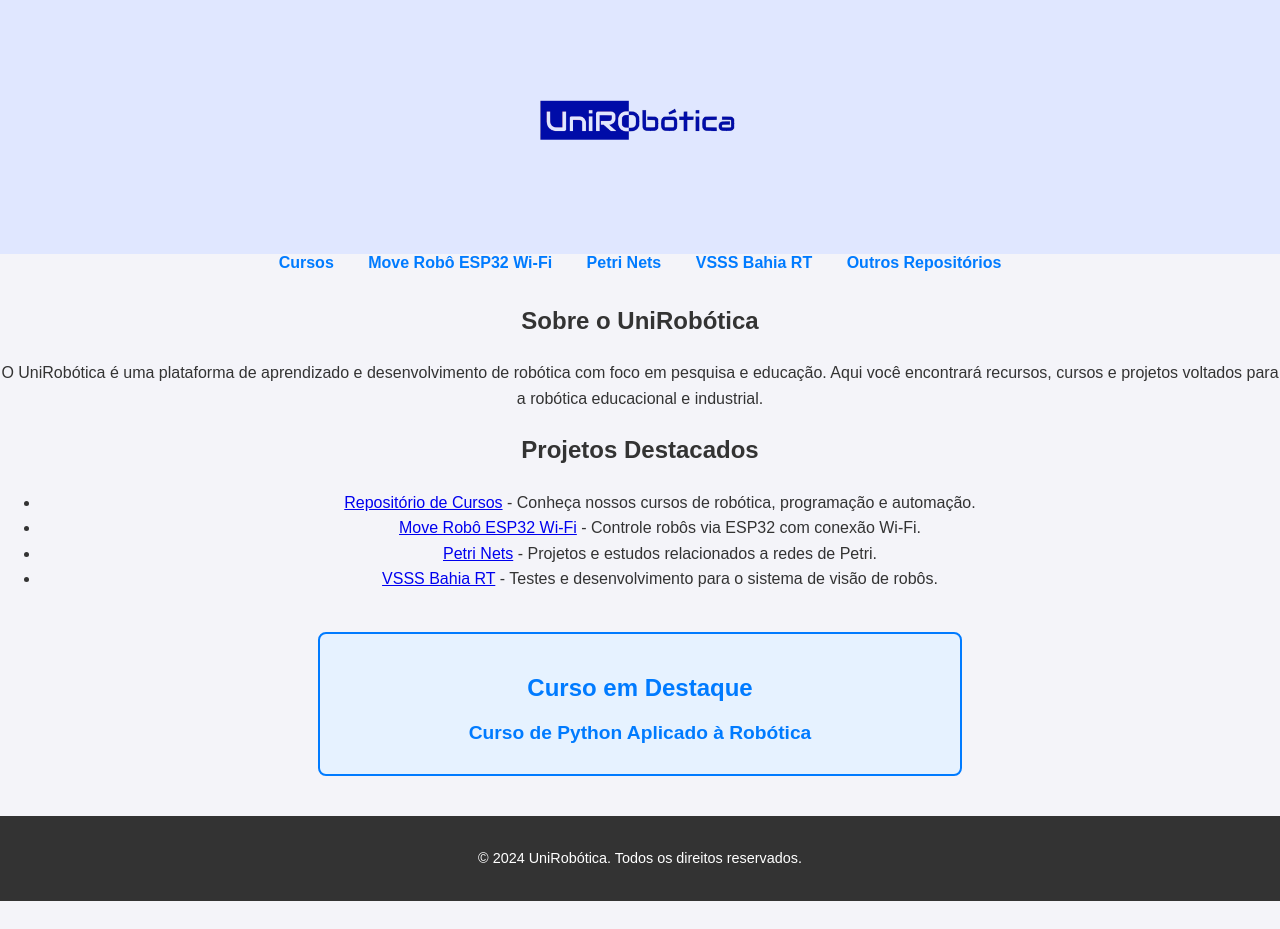
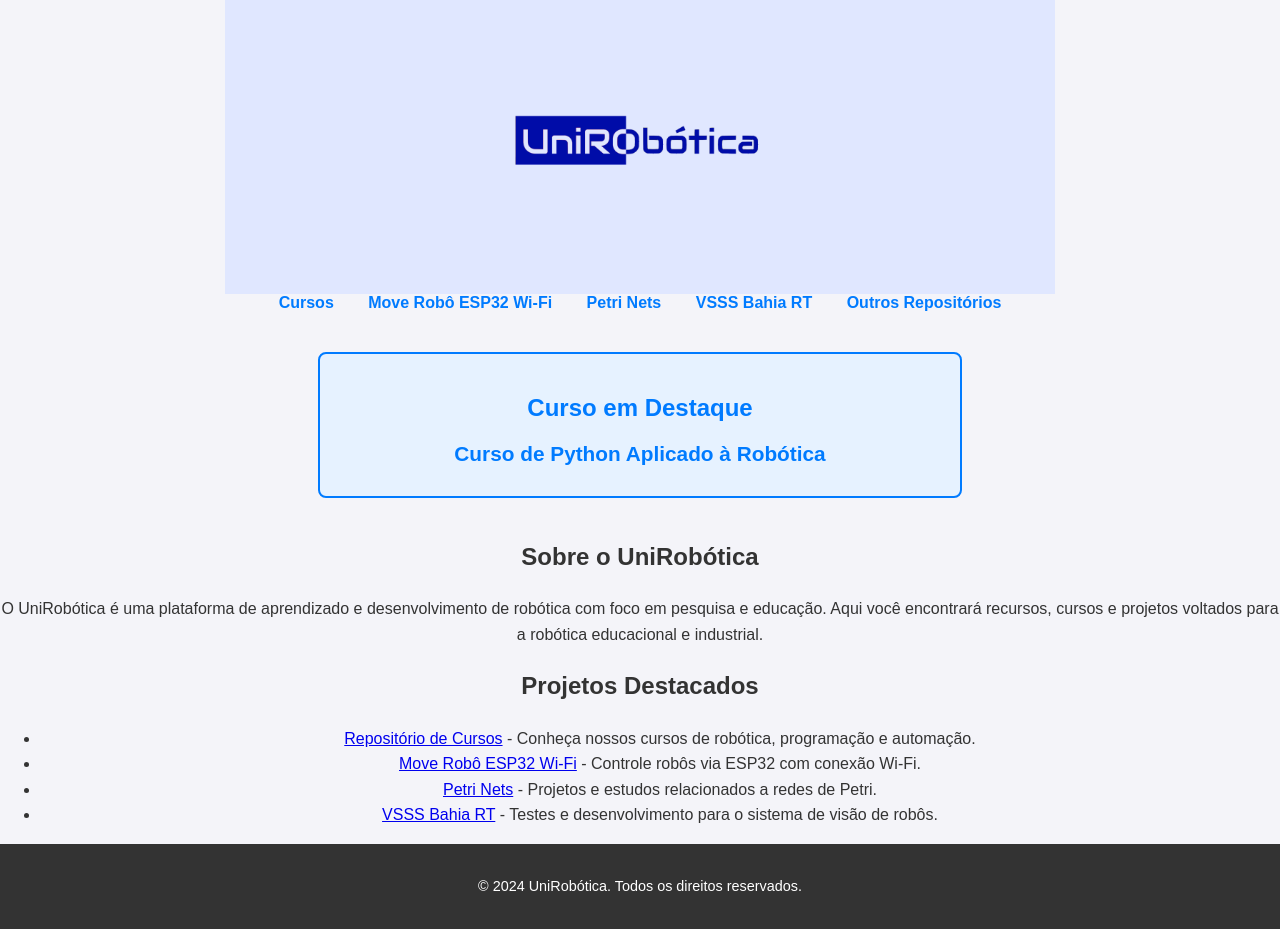
Before and after one commit to UniRobotica/home, a plain HTML site: page index.html in a window 1280 px wide. Before the commit the page ends 901 px from the top, so only its background shows below. Drawn offline with Linux system fonts and the light colour scheme.

Commit message:
Update index.html

```diff
--- a/index.html
+++ b/index.html
@@ -13,12 +13,14 @@
             margin: 0;
         }
         header {
-            padding: 20px;
+            padding: 15px;
+            max-width: 800px; /* Reduz a largura do cabeçalho */
+            margin: 0 auto;
             background: #e0e7ff; /* Fundo mais claro para contraste com o logo */
             color: #333;
         }
         header img {
-            width: 200px; /* Aumenta o tamanho do logotipo */
+            width: 250px; /* Aumenta o tamanho do logotipo */
             margin-bottom: 10px;
         }
         nav a {
@@ -44,6 +46,7 @@
         }
         .course-section h2 {
             color: #007bff;
+            font-size: 1.5em;
         }
         .course-links a {
             display: block;
@@ -51,7 +54,7 @@
             color: #007bff;
             text-decoration: none;
             font-weight: bold;
-            font-size: 1.2em;
+            font-size: 1.3em;
         }
         .course-links a:hover {
             color: #0056b3;
@@ -77,6 +80,13 @@
         <a href="https://github.com/UniRobotica">Outros Repositórios</a>
     </nav>
 
+    <div class="course-section">
+        <h2>Curso em Destaque</h2>
+        <div class="course-links">
+            <a href="https://pyton.unirobotica.com.br">Curso de Python Aplicado à Robótica</a>
+        </div>
+    </div>
+
     <div class="content">
         <h2>Sobre o UniRobótica</h2>
         <p>O UniRobótica é uma plataforma de aprendizado e desenvolvimento de robótica com foco em pesquisa e educação. Aqui você encontrará recursos, cursos e projetos voltados para a robótica educacional e industrial.</p>
@@ -90,13 +100,6 @@
         </ul>
     </div>
 
-    <div class="course-section">
-        <h2>Curso em Destaque</h2>
-        <div class="course-links">
-            <a href="https://pyton.unirobotica.com.br">Curso de Python Aplicado à Robótica</a>
-        </div>
-    </div>
-
     <footer>
         <p>&copy; 2024 UniRobótica. Todos os direitos reservados.</p>
     </footer>
```
